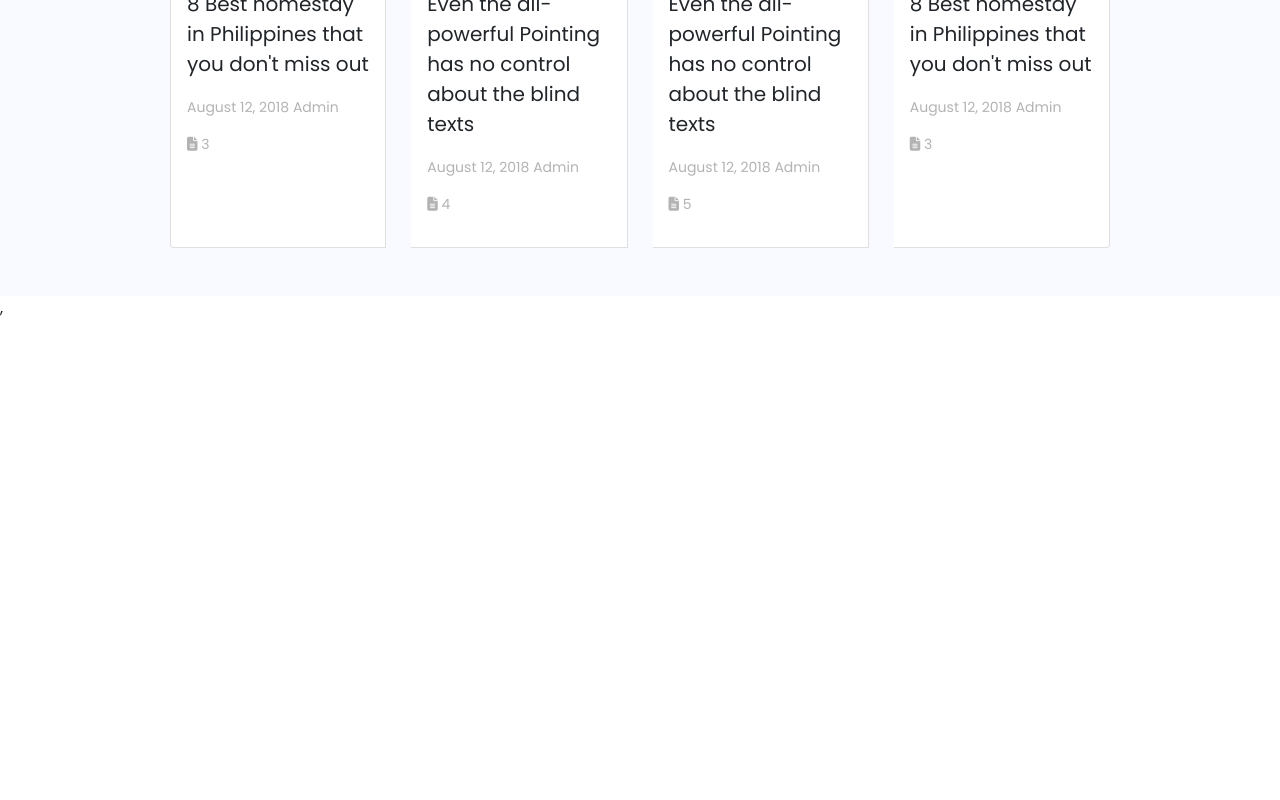
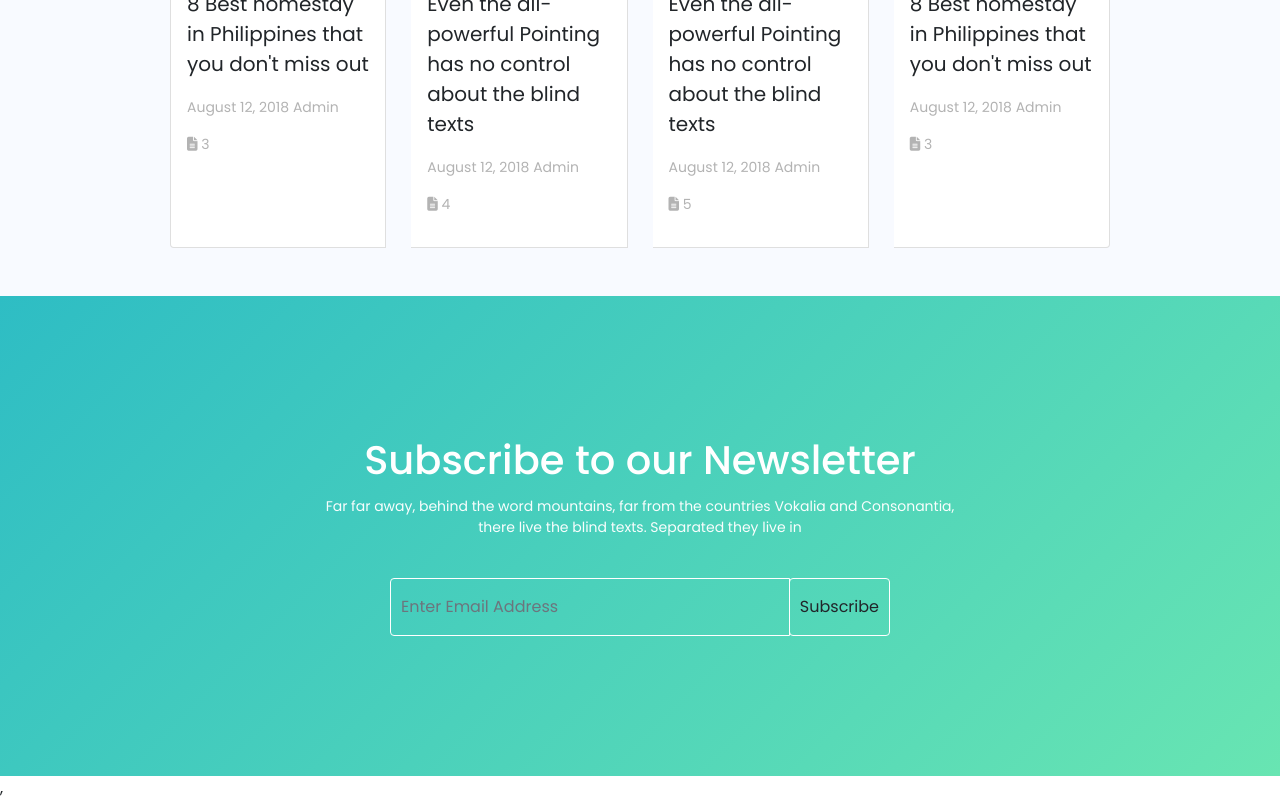
Before and after one commit to hayatul-islam/Travela-client, a React (Create React App) app: page / in a window 1280 px wide. Shown: the part 5738-6538 px from the top of the page. Before the commit the page ends 6058 px from the top, so only its background shows below. Built offline with nearby package versions, Linux system fonts and the light colour scheme.

Commit message:
subscribe design done

```diff
--- a/src/Pages/Home/Home/Home.js
+++ b/src/Pages/Home/Home/Home.js
@@ -8,6 +8,7 @@ import PopularRestaurant from '../PopularRestaurant/PopularRestaurant';
 import Service from '../Service/Service';
 import SomeFun from '../SomeFun/SomeFun';
 import WhyChooseUs from '../WhyChooseUs/WhyChooseUs';
+import Subcribe from './Subcribe/Subcribe';
 
 const Home = () => {
     return (
@@ -21,6 +22,7 @@ const Home = () => {
             <WhyChooseUs />
             <PopularRestaurant />
             <Articles />
+            <Subcribe />
         </div>
     );
 };
--- /dev/null
+++ b/src/Pages/Home/Home/Subcribe/Subcribe.css
@@ -0,0 +1,30 @@
+.subscribe{
+    text-align: center;
+    padding: 140px;
+    background-image: linear-gradient(-45deg, #68e5b2 0%, #2ebdc4 100%);
+    color: white;
+}
+.subscribe p{
+    max-width: 650px;
+    margin: 0 auto;
+    font-size: 14px;
+    color: #fffffff6;
+    margin-bottom: 40px;
+    margin-top: 12px;
+}
+.subscribeInput input{
+    padding: 16px 10px;
+    background: transparent !important;
+    border: 1px solid #ffff;
+}
+.subscribeInput span{
+    border: none;
+    padding: 16px 10px;
+    background: transparent !important;
+    border: 1px solid #ffff;
+}
+
+.input-group {
+    max-width: 500px;
+    margin: 0 auto;
+}
--- /dev/null
+++ b/src/Pages/Home/Home/Subcribe/Subcribe.js
@@ -0,0 +1,25 @@
+import { Button } from 'bootstrap';
+import React from 'react';
+import { FormControl, InputGroup } from 'react-bootstrap';
+import './Subcribe.css'
+
+const Subcribe = () => {
+    return (
+        <div className='subscribe'>
+            <div>
+                <h1>Subscribe to our Newsletter</h1>
+                <p>Far far away, behind the word mountains, far from the countries Vokalia and Consonantia, there live the blind texts. Separated they live in</p>
+            </div>
+            <div className="subscribeInput ">
+                <div className="input-group">
+                    <input className='form-control' type="email" placeholder="Enter Email Address" aria-label="Enter Email Address" aria-describedby="basic-addon2" />
+                    <div className="input-group-append">
+                        <input type='submit' className="input-group-text" id="basic-addon2" value='Subscribe' />
+                    </div>
+                </div>
+            </div>
+        </div >
+    );
+};
+
+export default Subcribe;
```
